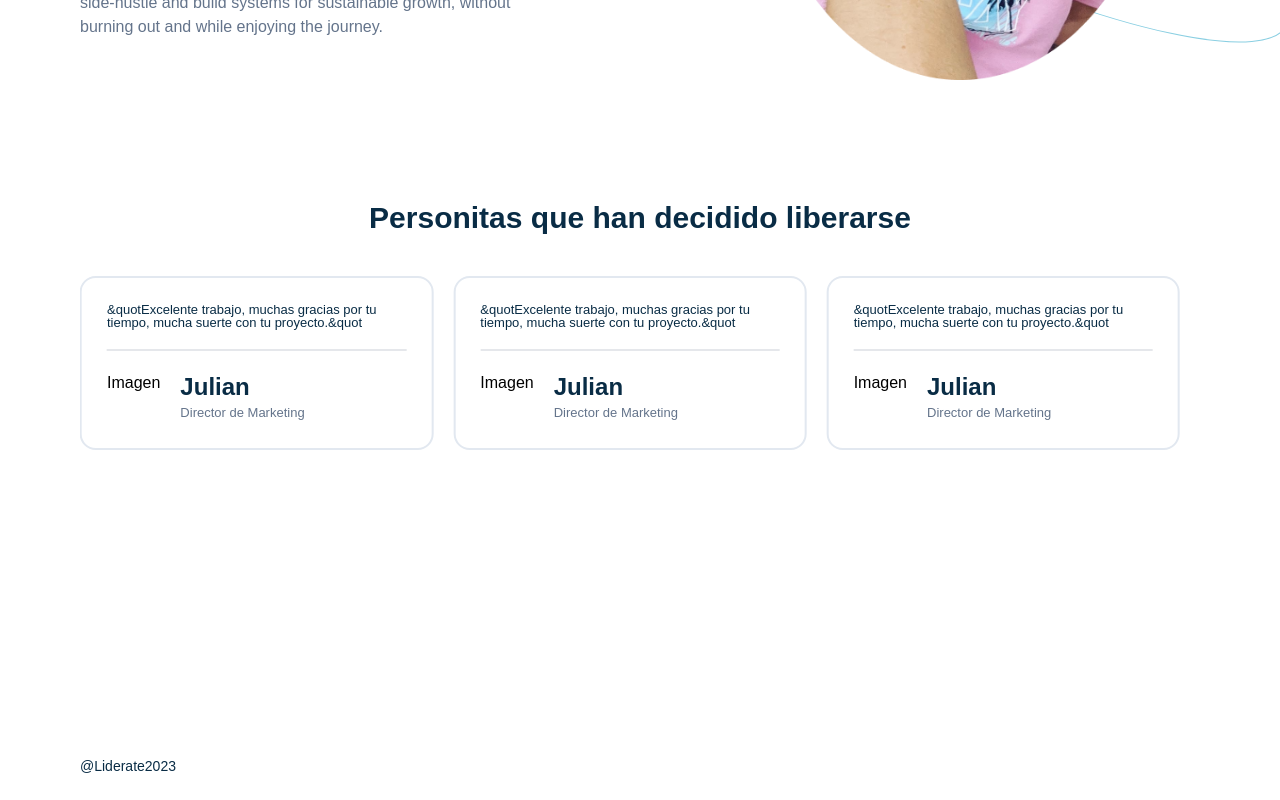
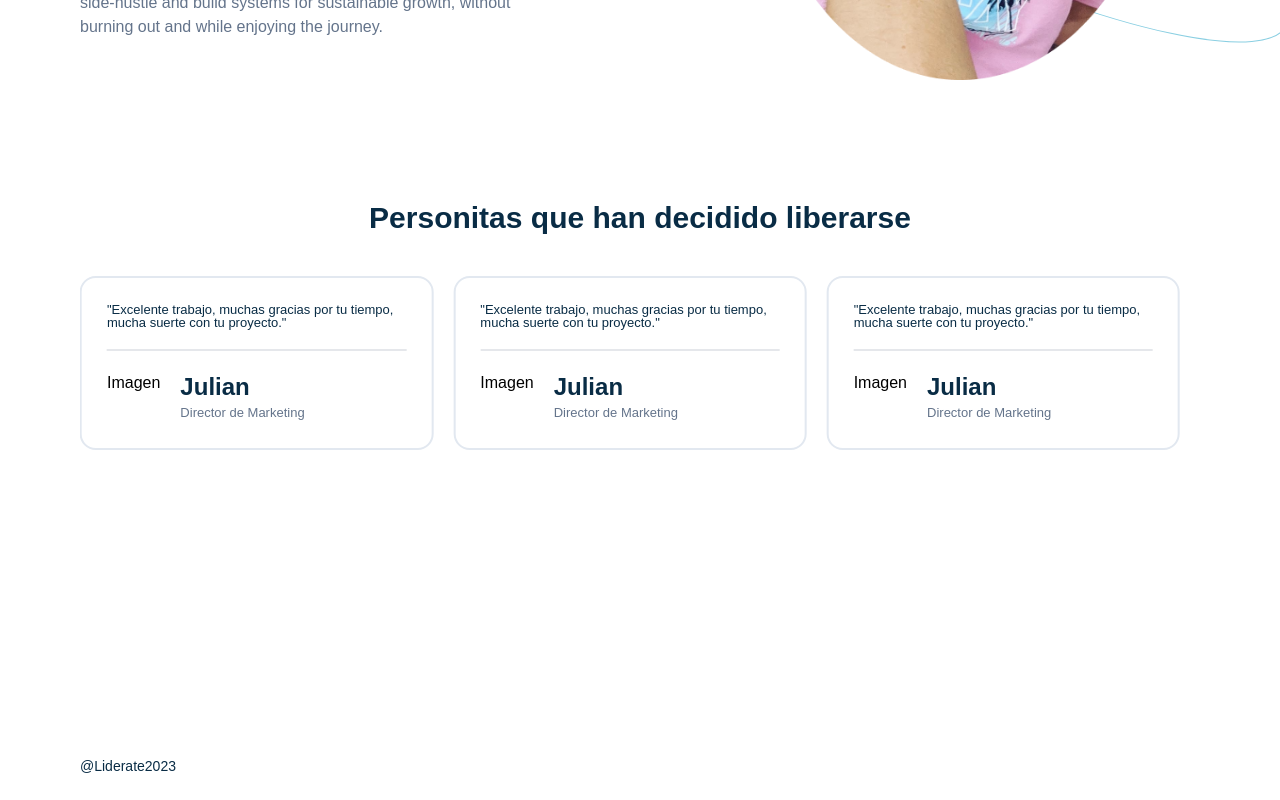
Before and after one commit to rafant97/web-angeles, a Next.js app: page / in a window 1280 px wide. Shown: the part 3518-4318 px from the top of the page. Built offline with nearby package versions, Linux system fonts and the light colour scheme.

Commit message:
resolviendo responsive mode

```diff
--- a/src/app/components/FormEmail.js
+++ b/src/app/components/FormEmail.js
@@ -10,7 +10,7 @@ const FormEmail = ({textoBoton}) => {
             className='border border-slate-200 p-2 rounded-3xl w-2/3 bg-transparent'
         />
         <button
-            className='p-3 font-bold text-primary rounded-3xl w-1/3 bg-nuevo-azul ml-5' type="submit"
+            className='p-3 font-bold text-primary rounded-3xl md:w-1/3 w-auto bg-nuevo-azul ml-5' type="submit"
         >{textoBoton}</button>
       </form>
     </div>
--- a/src/app/components/SliderComentarios.js
+++ b/src/app/components/SliderComentarios.js
@@ -24,15 +24,23 @@ const SliderComentarios = () => {
                         disableOnInteraction: false,
                     }}
                     modules={[Autoplay, Navigation]}
+                    breakpoints={{
+                        320: {
+                            slidesPerView: 1,
+                        },
+                        640: {
+                            slidesPerView: 3,
+                        }
+                    }}
                     slidesPerView={3}
-                    className="h-[280px] sm:h-[480px] w-full"
+                    className="h-[280px] sm:h-[480px] w-full "
                 >
                     <div className="">
                         {clientes.map((cliente, index) => {
                             return(
                                 <SwiperSlide key={index}>
                                     <div className='border-2 border-slate-200 p-[25px] rounded-2xl mr-5'>
-                                            <p className='leading-none justify-center text-primary text-xs'>&quot{cliente.comentario}&quot</p>
+                                            <p className='leading-none justify-center text-primary text-xs'>	&quot;{cliente.comentario}&quot;</p>
                                         <div className='flex mt-5 border-t-2'>
                                             <div className='mt-5'>
                                                 Imagen
--- a/src/app/components/TitleParrafoyFormulario.js
+++ b/src/app/components/TitleParrafoyFormulario.js
@@ -2,7 +2,7 @@ import FormEmail from './FormEmail'
 
 const TitleParrafoyFormulario = () => {
   return (
-    <div className='mt-28 bg-primary w-full max-w-full px-16 py-20'>
+    <div className='mt-28 bg-primary w-full max-w-full md:px-16 py-20'>
         <div className="px-[20%]">
             <h4 className="text-white text-5xl font-bold items-start">Todo lo que necesitas y más, aquí.</h4>
             <p className="text-white mt-5 text-lg">Aquí debería escribirse un texto en el que la gente pudiera leer/ver qué tipo de contenido y/o valor recibirá con la Newsletter sobre empresa, emprendimiento, noticias, eventos y un largo etcétera.
```
